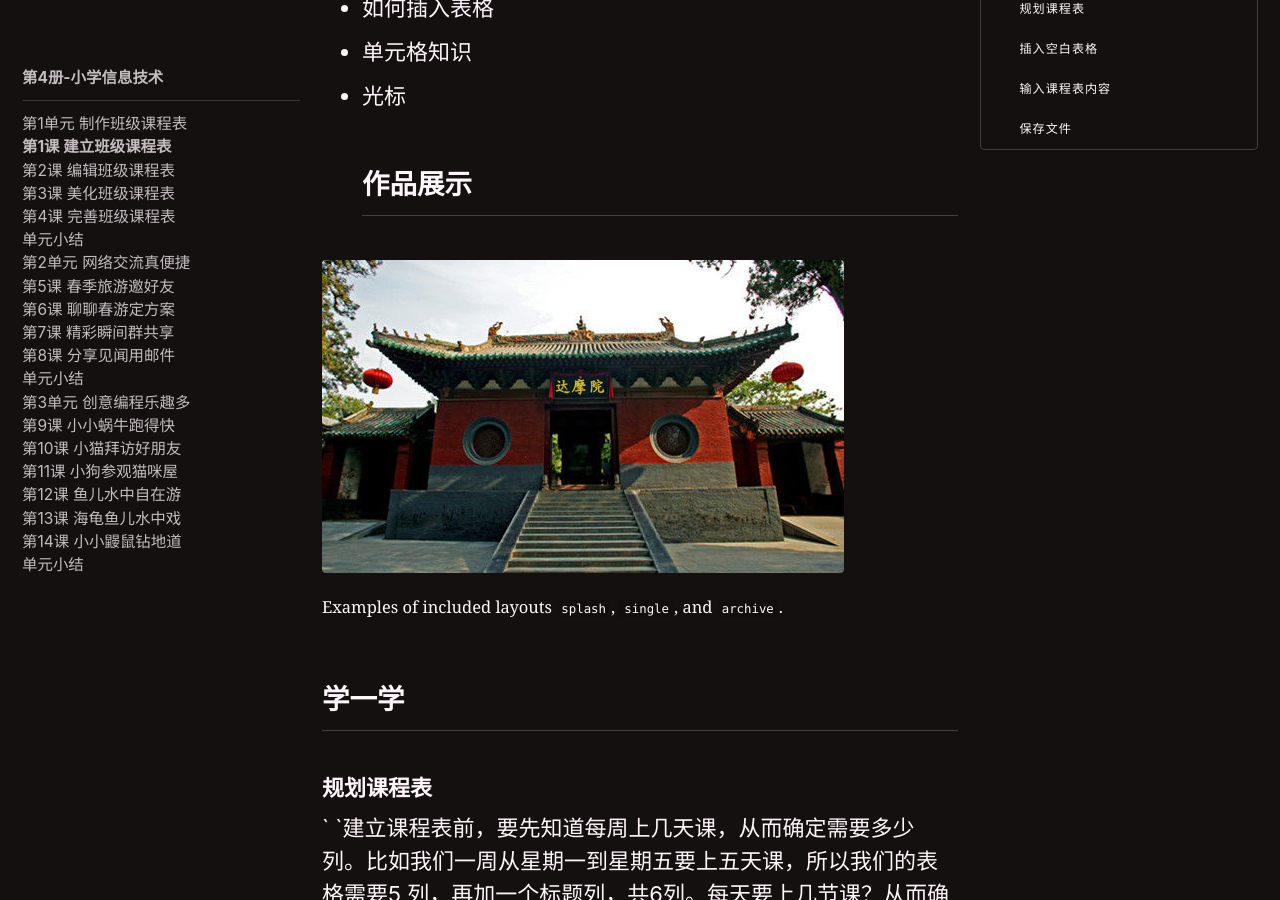
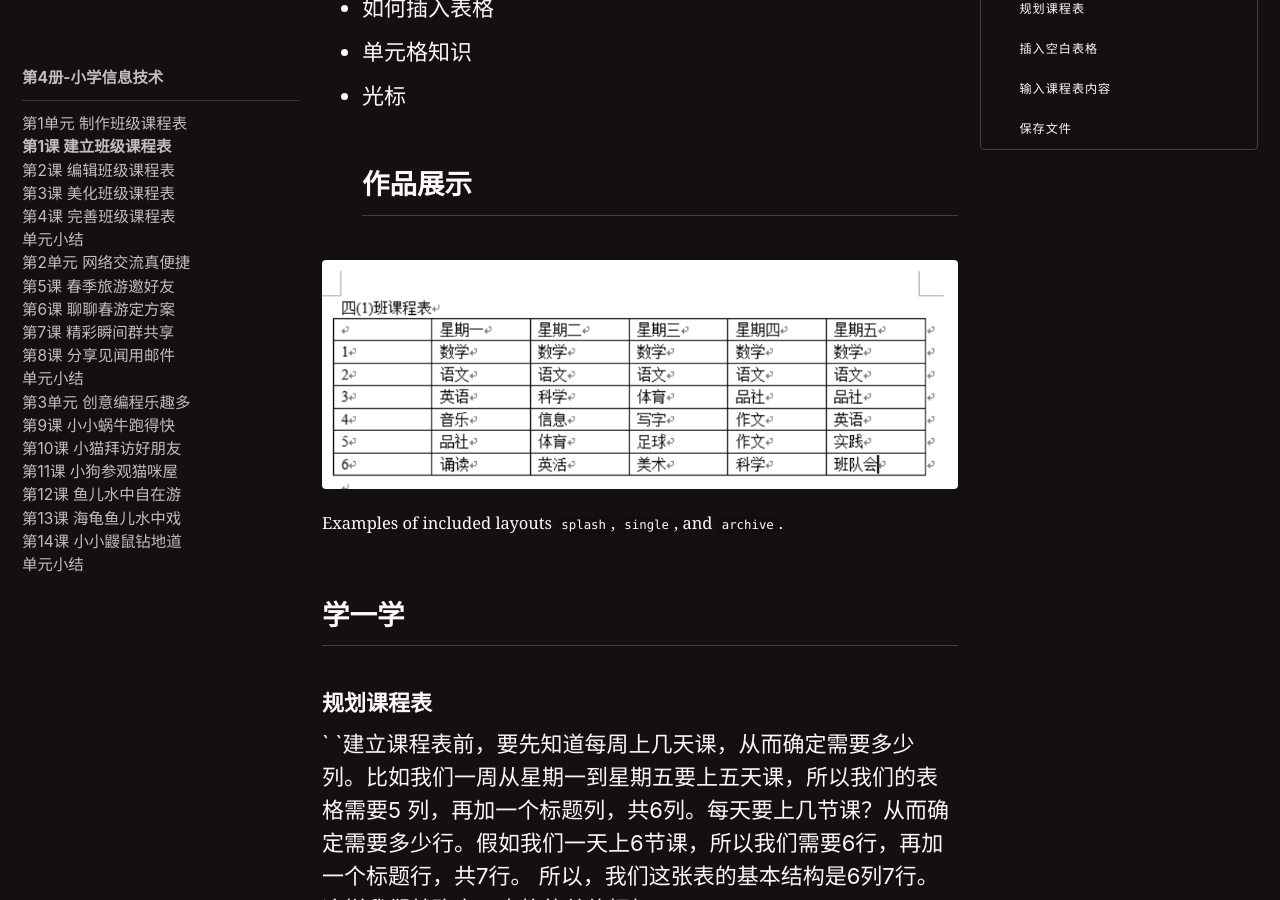
Before and after one commit to xinfengwu/goshinh.github.io-jekll-, a Jekyll site: the page built from _posts/courses/14-IT-Primary-4-version4/2018-03-16-Lesson1.md, in a window 1280 px wide and 900 px high, scrolled down 410 px. Built offline with Jekyll 4.4.1, drawn with Linux system fonts in a browser that asks for light colours; nearby versions of some CDN libraries; emoji names are drawn with the system emoji font.

Commit message:
Update 2018-03-16-Lesson1.md

```diff
--- a/_posts/courses/14-IT-Primary-4-version4/2018-03-16-Lesson1.md
+++ b/_posts/courses/14-IT-Primary-4-version4/2018-03-16-Lesson1.md
@@ -9,7 +9,7 @@ sidebar:
   nav: "ITPLevel-4"
 layouts_gallery:
   - url: /assets/images/500x300.png
-    image_path: /assets/images/500x300.png
+    image_path: /assets/images/ITP-4/1.3.png
     alt: "本课作品展示"
 ---
 ## 本课介绍以下内容
```
